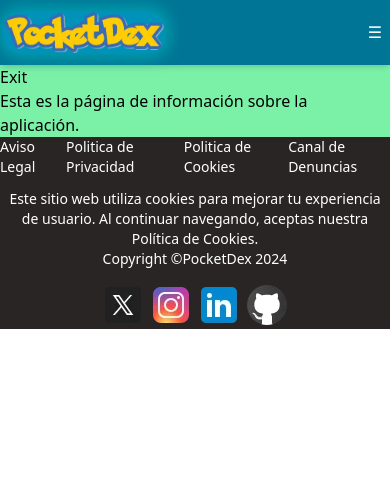
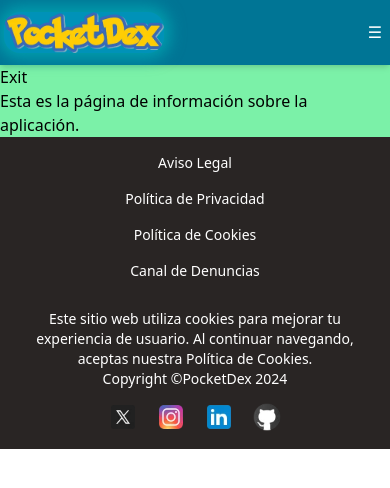
Before and after one commit to L0rdxavi97/Pocketdex_jsx, a React (Vite) app: page /exit in a window 390 px wide. Shown: the top 488 px of the page. Built offline with nearby package versions, Linux system fonts and the light colour scheme.

Commit message:
Update Footer.jsx
responsive footer

```diff
--- a/src/components/shared/Footer.jsx
+++ b/src/components/shared/Footer.jsx
@@ -1,24 +1,35 @@
+export default function Footer() {
+    return (
+      <footer className="bg-stone-800 flex flex-col text-white text-sm p-4">
+        {/* Enlaces legales */}
+        <div className="flex flex-col lg:flex-row justify-center gap-4 text-center lg:text-left mb-4">
+          <h4 className="hover:underline cursor-pointer">Aviso Legal</h4>
+          <h4 className="hover:underline cursor-pointer">Política de Privacidad</h4>
+          <h4 className="hover:underline cursor-pointer">Política de Cookies</h4>
+          <h4 className="hover:underline cursor-pointer">Canal de Denuncias</h4>
+        </div>
 
-
-export default function Footer(){
-    return (
-        <footer className="bg-stone-800 flex flex-col text-white text-sm ">
-            <div className="flex flex-row justify-center gap-2">
-                <h4>Aviso Legal</h4>
-                <h4>Politica de Privacidad</h4>
-                <h4>Politica de Cookies</h4>
-                <h4>Canal de Denuncias</h4>
-            </div>
+        {/* Mensaje de cookies y copyright */}
         <div className="flex flex-col text-center my-3">
           <h4>Este sitio web utiliza cookies para mejorar tu experiencia de usuario. Al continuar navegando, aceptas nuestra Política de Cookies.</h4>
           <p>Copyright ©PocketDex 2024</p>
         </div>
-            <div className="flex flex-row justify-center">
-                <a href="https://x.com/javieraxedo"><img src="/img/rec/twitter.webp"  alt="imagen twitter"/></a>
-                <a href="https://www.instagram.com/lordxavi97"><img src="/img/rec/instagram.webp" alt="imagen instagram"/></a>
-                <a href="https://www.linkedin.com/in/javier-acedo-caballero-5707562b8/"><img src="/img/rec/linkedin.webp" alt="imagen linkedin"/></a>
-                <a href="https://github.com/L0rdxavi97"><img src="/img/rec/github.webp"  alt="imagen github"/></a>
+
+        {/* Redes sociales */}
+        <div className="flex flex-row justify-center gap-4 flex-wrap">
+          <a href="https://x.com/javieraxedo">
+            <img src="/img/rec/twitter.webp" alt="imagen twitter" className="w-8 h-8 hover:scale-110 transition transform duration-300" />
+          </a>
+          <a href="https://www.instagram.com/lordxavi97">
+            <img src="/img/rec/instagram.webp" alt="imagen instagram" className="w-8 h-8 hover:scale-110 transition transform duration-300" />
+          </a>
+          <a href="https://www.linkedin.com/in/javier-acedo-caballero-5707562b8/">
+            <img src="/img/rec/linkedin.webp" alt="imagen linkedin" className="w-8 h-8 hover:scale-110 transition transform duration-300" />
+          </a>
+          <a href="https://github.com/L0rdxavi97">
+            <img src="/img/rec/github.webp" alt="imagen github" className="w-8 h-8 hover:scale-110 transition transform duration-300" />
+          </a>
         </div>
       </footer>
-    )
+    );
   }
```
Lines whose indentation alone changed are shown as unchanged.
